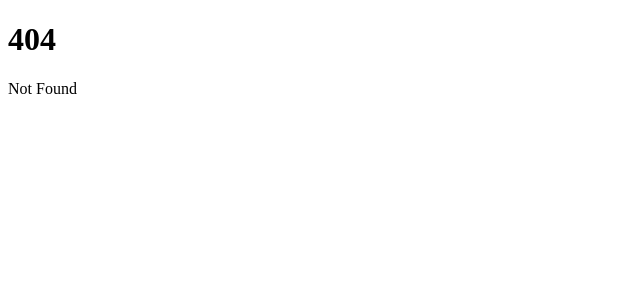
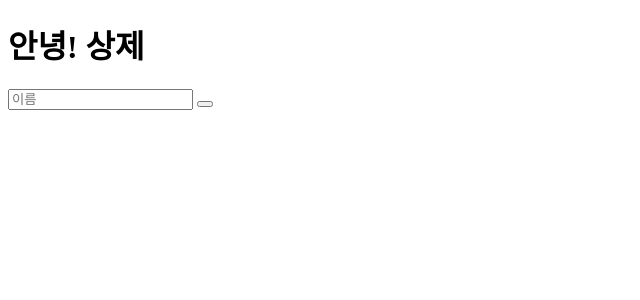
Before and after one commit to Ssuamje/frontend_practice, a SvelteKit app in the folder svelte/todo_prac/: page /hello in a window 1280 px wide. Before the commit this address had no page. Shown: the top 300 px of the page, without its empty margins (0-640 px from the left). Built offline with nearby package versions, Linux system fonts and the light colour scheme.

Commit message:
간단한 이름 써보기

```diff
--- /dev/null
+++ b/svelte/todo_prac/src/routes/hello/+page.svelte
@@ -0,0 +1,20 @@
+<script lang="ts">
+    import { onMount } from 'svelte';
+    import { name } from "./stores";
+
+    onMount(() => {
+        $name = '상제';
+        console.log(`${$name} ㅎㅇ`);
+    });
+
+    let userInput = '';
+
+    function updateName() {
+        $name = userInput;
+    }
+
+</script>
+
+<h1>안녕! {$name}</h1>
+<input bind:value={userInput} placeholder="이름">
+<button on:click={updateName}></button>
--- /dev/null
+++ b/svelte/todo_prac/src/routes/hello/stores.ts
@@ -0,0 +1,3 @@
+import { writable } from 'svelte/store';
+
+export const name = writable("Wolrd");
```
